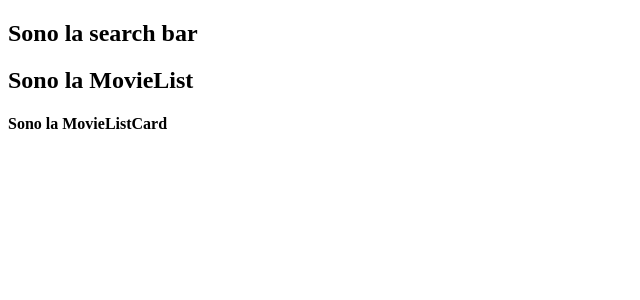
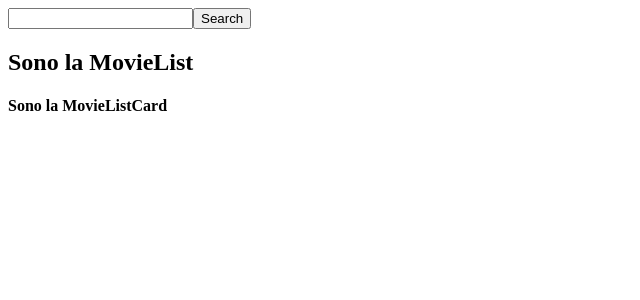
Before and after one commit to orazi-paolo/vite-boolflix, a Vue app: page / in a window 1280 px wide. Shown: the top 300 px of the page, without its empty margins (0-640 px from the left). Built offline with nearby package versions, Linux system fonts and the light colour scheme.

Commit message:
connect the input to the data to keep track of its value

```diff
--- a/src/components/SearchBar.vue
+++ b/src/components/SearchBar.vue
@@ -2,16 +2,27 @@
 export default {
     data() {
         return {
-
+            content: "",
+        }
+    },
+    methods: {
+        search() {
+            // stampo in console per controllare se prendo il valore corretto
+            console.log(this.content);
+            // lo resetto dopo aver fatto la ricerca
+            this.content = "";
         }
     }
 }
 </script>
 
 <template>
-    <h2>
-        Sono la search bar
-    </h2>
+    <header>
+        <nav>
+            <input type="text" v-model="content">
+            <button @click="search()">Search</button>
+        </nav>
+    </header>
 </template>
 
 <style scoped></style>
```
